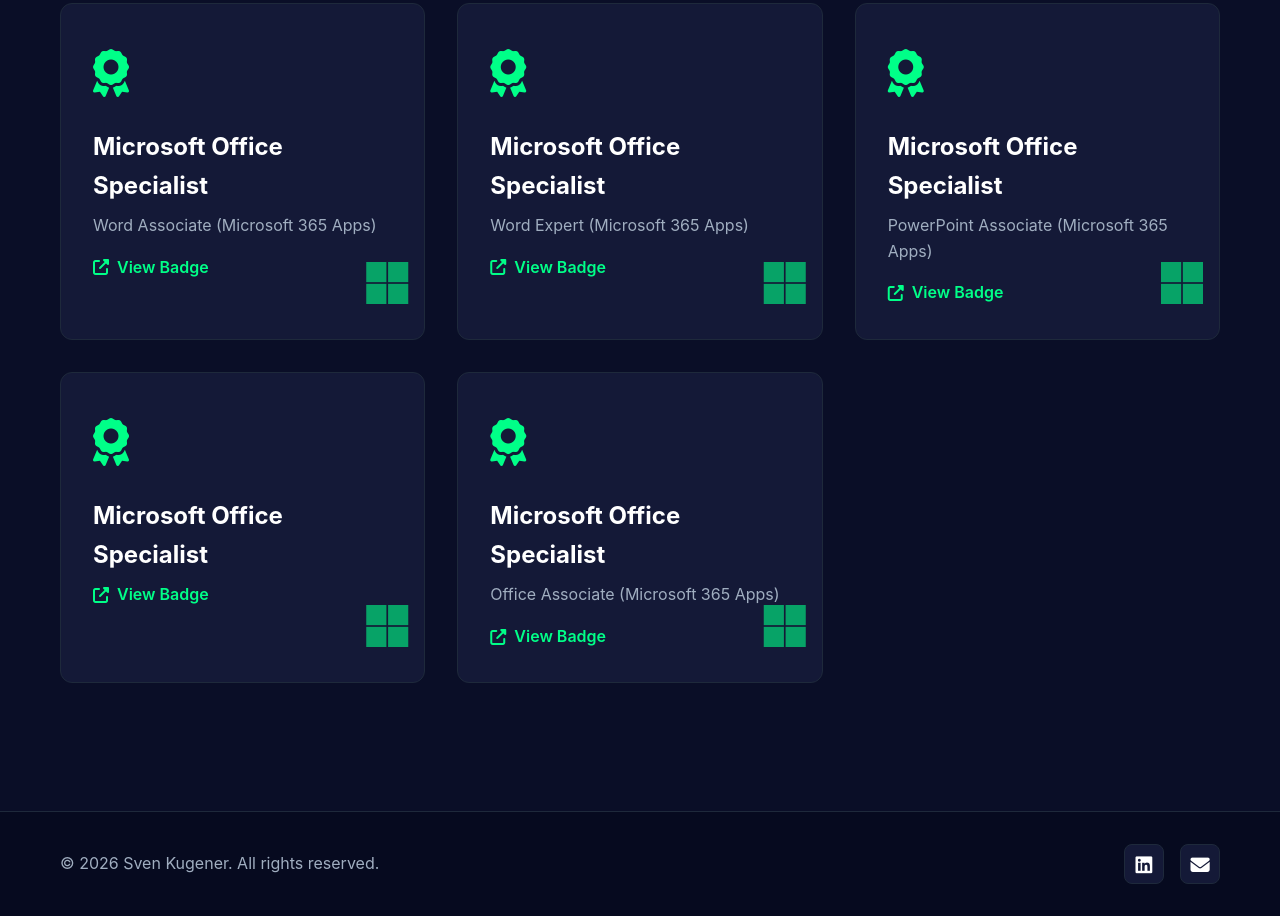
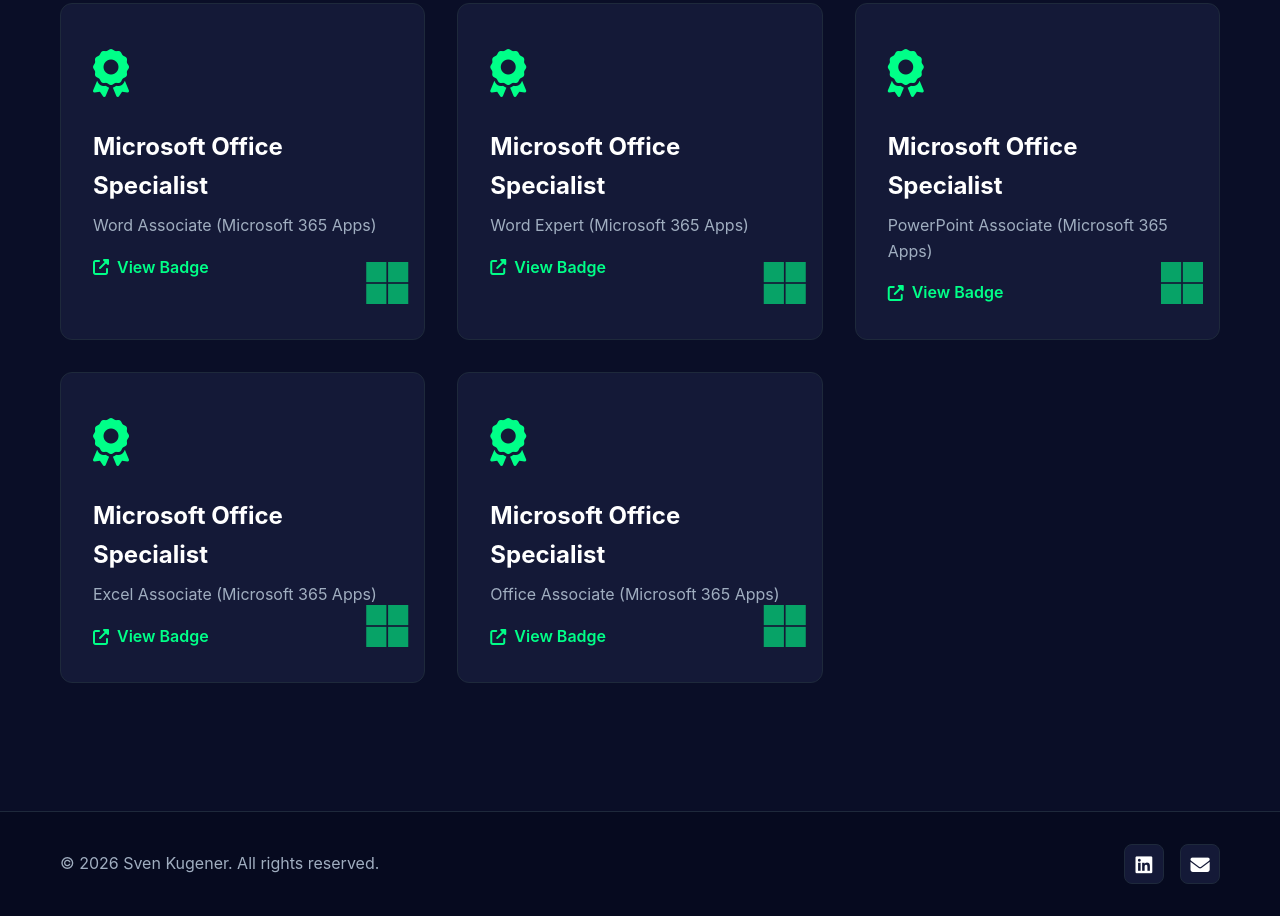
Before and after one commit to SZeroFx/kugsv.github.io, a plain HTML site: page certificates.html in a window 1280 px wide. Shown: the part 378-1294 px from the top of the page. Drawn offline with Linux system fonts and the light colour scheme.

Commit message:
Fix HTML tag for certificate title

```diff
--- a/certificates.html
+++ b/certificates.html
@@ -105,7 +105,7 @@
                     </div>
                     <div class="certificate-content">
                         <h3>Microsoft Office Specialist</h3>
-                        <p class="certificate-title"Excel Associate (Microsoft 365 Apps)</p>
+                        <p class="certificate-title">Excel Associate (Microsoft 365 Apps)</p>
                         <a href="https://www.credly.com/badges/2428d0e9-449b-4359-befe-9a3115e28357"
                            class="certificate-link"
                            target="_blank">
```
